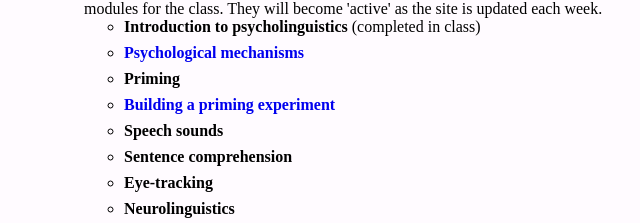
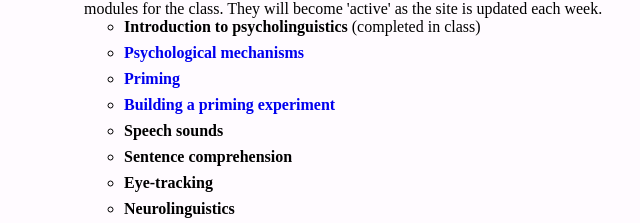
Before and after one commit to puzzl-e/cbs592, a plain HTML site: page index.html in a window 1280 px wide. Shown: the part 475-698 px from the top of the page, 260-900 px from the left. Drawn offline with nearby package versions, Linux system fonts and the light colour scheme; some packages are replaced by stand-ins of ours.

Commit message:
Update index.html

```diff
--- a/index.html
+++ b/index.html
@@ -26,7 +26,7 @@
 	<ul>
 		<li><strong>Introduction to psycholinguistics</strong>&nbsp;(completed in class)</li>
 		<li><a href="PsychologicalMechanisms/index.html"><strong>Psychological mechanisms</strong></a>&nbsp;</li>
-		<li><strong>Priming</strong></a>&nbsp;</li>
+		<li><a href="Priming/index.html"><strong>Priming</strong></a>&nbsp;</li>
 		<li><a href="BuildingPrimingExperiment/index.html"><strong>Building a priming experiment</strong></a>&nbsp;&nbsp;</li>
 		<li><strong>Speech sounds</strong></a>&nbsp;</li>
 		<li><strong>Sentence comprehension</strong></a>&nbsp;</li>
```
